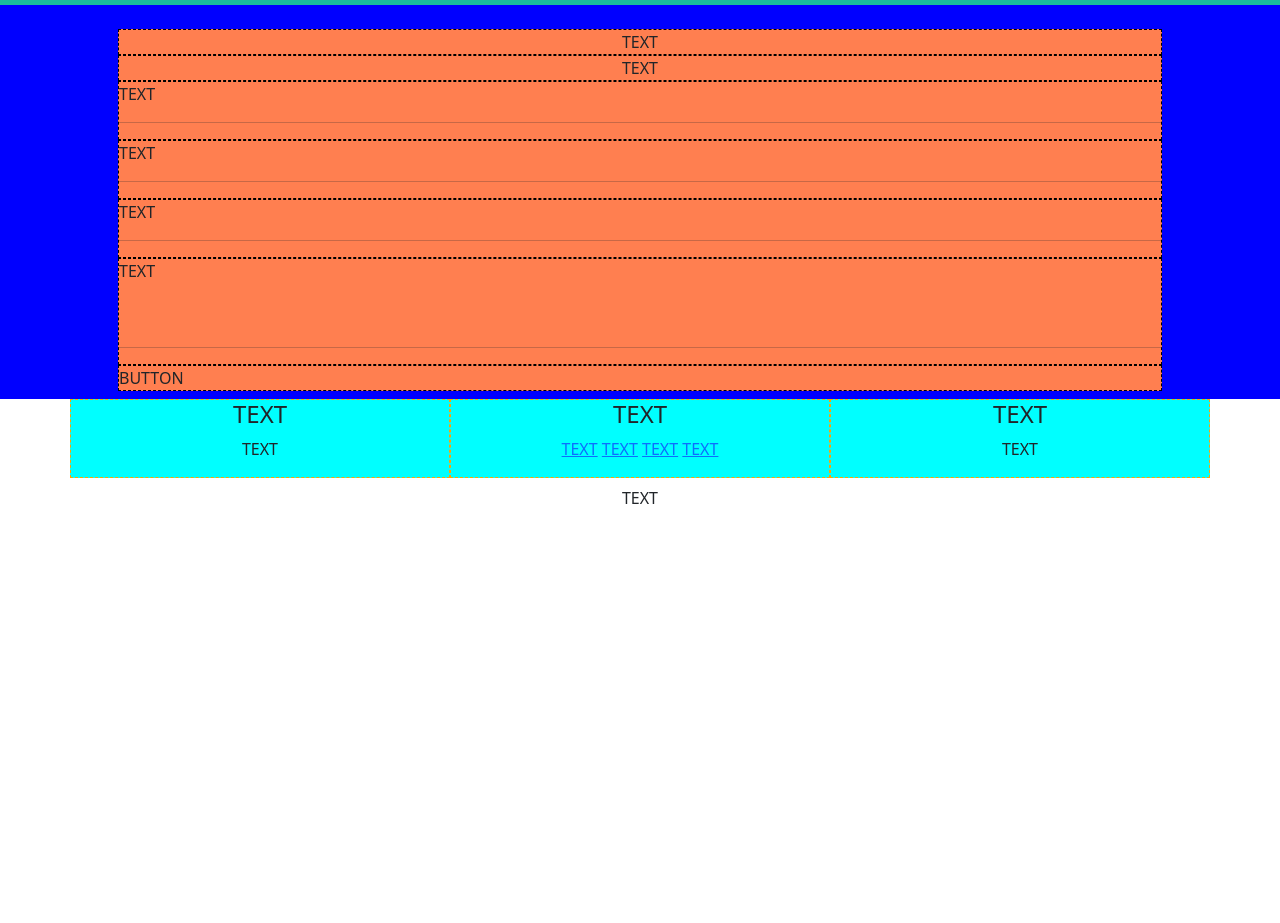
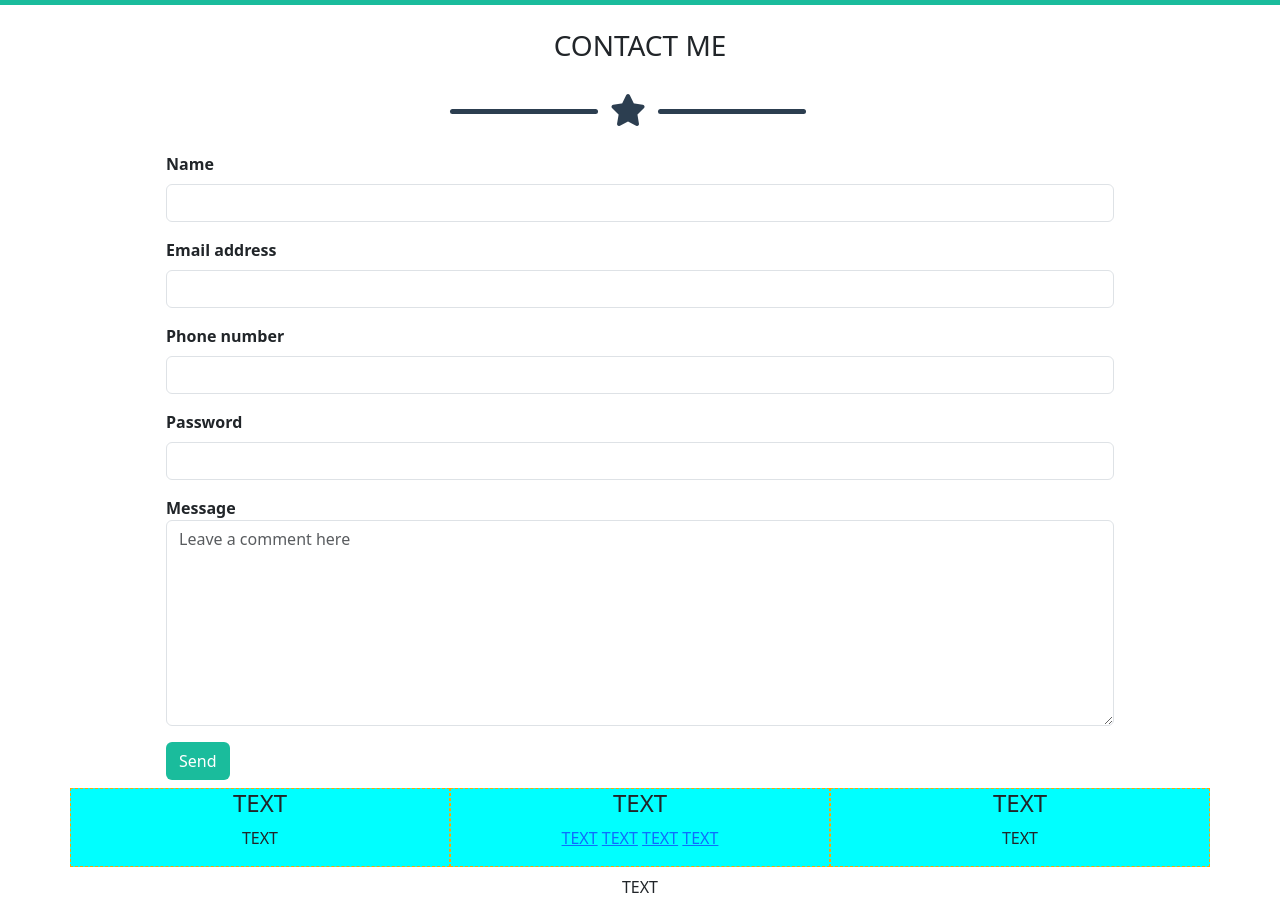
Before and after one commit to Montesi-Yuri/html-css-bootstrap-freelancer, a plain HTML site: page index.html in a window 1280 px wide. Shown: the part 1605-2528 px from the top of the page. Before the commit the page ends 2139 px from the top, so only its background shows below. Drawn offline with nearby package versions, Linux system fonts and the light colour scheme.

Commit message:
Inseriti contenuti quarta section

```diff
--- a/css/debug.css
+++ b/css/debug.css
@@ -51,14 +51,14 @@ DEBUG
     background-color: red;
 } */
 
-.debug main section:nth-of-type(4) .col{
+/* .debug main section:nth-of-type(4) .col{
     background-color: coral;
     border: 1px dashed black;
 }
 
 .debug main section:nth-of-type(4){
     background-color : blue;
-}
+} */
 
 .debug footer .col-12{
     background-color: aqua;
--- a/css/style.css
+++ b/css/style.css
@@ -49,3 +49,7 @@ GENERAL
 .black-bg{
     background-color: black;
 }
+
+.-my-custom-button:hover{
+    background-color: #1abc9c81;
+}
--- a/index.html
+++ b/index.html
@@ -314,51 +314,79 @@
 
                     <div class="col text-center">
 
-                        TEXT
+                        <h3>CONTACT ME</h3>
 
                     </div>
 
-                    <div class="col text-center">
+                    <div class="col-12 row py-4">
 
-                        TEXT
+                        <div class="col text-end row justify-content-end align-items-center">
+
+                            <div class="-my-custom-hr-dark">
+
+                            </div>
+
+                        </div>
+
+                        <div class="col-auto">
+
+                            <i class="fa-solid fa-star fa-2x dark-star"></i>
+
+                        </div>
+
+                        <div class="col text-end row justify-content-start align-items-center">
+
+                            <div class="-my-custom-hr-dark">
+
+                            </div>
+
+                        </div>
 
                     </div>
 
-                    <div class="col">
+                    <form class="px-5">
 
-                        <p>TEXT</p>
+                        <div class="mb-3">
 
-                        <hr>
+                            <label for="InputName" class="form-label fw-semibold">Name</label>
+                            <input type="text" class="form-control" id="InputName">
 
-                    </div>
+                        </div>
 
-                    <div class="col">
+                        <div class="mb-3">
 
-                        <p>TEXT</p>
+                          <label for="InputEmail" class="form-label fw-semibold">Email address</label>
+                          <input type="email" class="form-control" id="InputEmail">
 
-                        <hr>
+                        </div>
 
-                    </div>
+                        <div class="mb-3">
 
-                    <div class="col">
+                          <label for="InputPhonenumber" class="form-label fw-semibold">Phone number</label>
+                          <input type="number" class="form-control" id="InputPhonenumber">
 
-                        <p>TEXT</p>
+                        </div>
 
-                        <hr>
+                        <div class="mb-3">
 
-                    </div>
+                            <label for="exampleInputPassword1" class="form-label fw-semibold">Password</label>
+                            <input type="password" class="form-control" id="exampleInputPassword1">
 
-                    <div id="message-box" class="col">
+                        </div>
 
-                        <p class="pb-5">TEXT</p>
+                        <div class="mb-3">
 
-                        <hr>
+                            <label for="floatingTextarea" class="fw-semibold">Message</label>
+                            <textarea class="form-control" placeholder="Leave a comment here" id="floatingTextarea" rows="8"></textarea>
 
-                    </div>
+                        </div>
 
-                    <div class="col">
-                        BUTTON
-                    </div>
+                        <button type="button" class="btn -my-aqua-bg text-white -my-custom-button">Send</button>
+
+
+                    </form>
+
+
 
                 </div>
 
```
